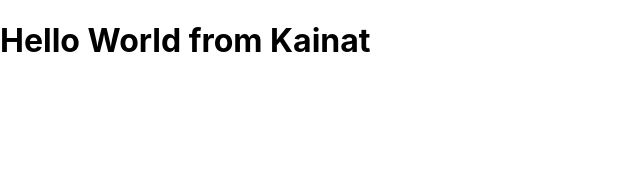
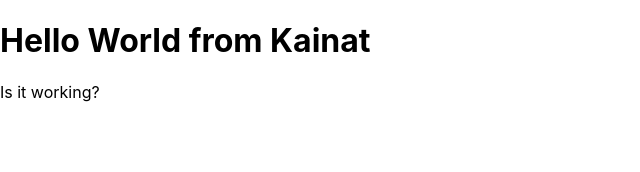
Before and after one commit to kainat555/bootcampReact, a React (Create React App) app: page / in a window 1280 px wide. Shown: the top 172 px of the page, without its empty margins (0-640 px from the left). Built offline with nearby package versions, Linux system fonts and the light colour scheme.

Commit message:
remove unused logo

```diff
--- a/src/App.js
+++ b/src/App.js
@@ -1,11 +1,13 @@
 import React from 'react';
-import logo from './logo.svg';
 import './App.css';
 
 function App() {
   return (
     <div>
       <h1>Hello World from Kainat</h1>
+      <p>
+      Is it working?
+      </p>
     </div>
   );
 }
```
